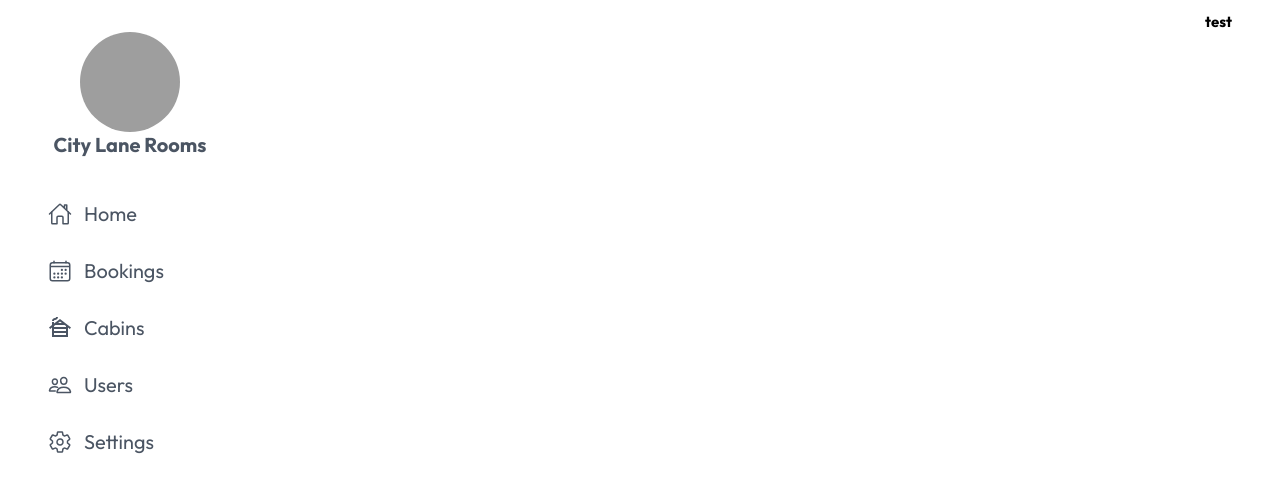
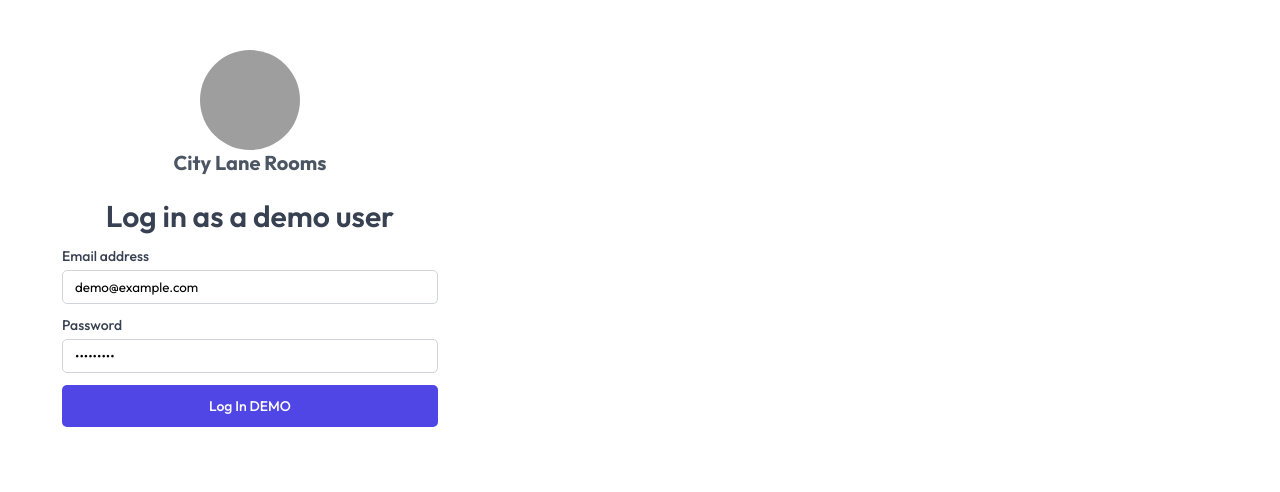
Before and after one commit to jovanlekic12/CityLane-Rooms, a React (Vite) app: page / in a window 1280 px wide. Shown: the top 492 px of the page. Built offline with nearby package versions, Linux system fonts and the light colour scheme; grey boxes are pictures that could not be loaded.

Commit message:
add demo login

```diff
--- /dev/null
+++ b/src/API/demoLogin.ts
@@ -0,0 +1,19 @@
+import { AuthResponse } from "@supabase/supabase-js";
+import { supabase } from "../supabase/supabase";
+
+type LogInProps = {
+  userEmail: string;
+  userPassword: string;
+};
+
+export async function logInUser({
+  userEmail,
+  userPassword,
+}: LogInProps): Promise<AuthResponse> {
+  const response = await supabase.auth.signInWithPassword({
+    email: userEmail,
+    password: userPassword,
+  });
+
+  return response;
+}
--- a/src/App.css
+++ b/src/App.css
@@ -362,3 +362,47 @@ select:focus {
   font-size: 1.4rem;
   color: #b91c1c;
 }
+
+.login__container {
+  margin: 5rem auto;
+  width: 50rem;
+  display: flex;
+  flex-direction: column;
+  align-items: center;
+}
+
+.login__header {
+  font-size: 3rem;
+  font-weight: 600;
+  text-align: center;
+  line-height: 1.4;
+  color: #374151;
+  margin-top: 2rem;
+  margin-bottom: 1rem;
+}
+
+.login__form {
+  display: flex;
+  flex-direction: column;
+}
+
+.login__div {
+  display: flex;
+  flex-direction: column;
+  align-items: flex-start;
+  margin-bottom: 1.2rem;
+}
+
+.login__label {
+  font-weight: 500;
+  font-size: 1.4rem;
+  color: #374151;
+  margin-bottom: 0.5rem;
+}
+
+.login__div input {
+  border: 1px solid #d1d5db;
+  border-radius: 0.5rem;
+  padding: 0.8rem 1.2rem;
+  width: 35rem;
+}
--- a/src/App.tsx
+++ b/src/App.tsx
@@ -3,14 +3,32 @@ import { BrowserRouter, Route, Routes } from "react-router";
 import Layout from "./components/Layout";
 import Cabins from "./pages/Cabins/Cabins";
 import Settings from "./pages/Settings/Settings";
+import LogInForm from "./components/LogInForm";
+import { useEffect, useState } from "react";
 
 function App() {
+  const [token, setToken] = useState<string | null>(null);
+
+  if (token) {
+    sessionStorage.setItem("token", JSON.stringify(token));
+  }
+
+  useEffect(() => {
+    const stored = sessionStorage.getItem("token");
+    if (stored) {
+      setToken(JSON.parse(stored));
+    }
+  }, []);
+
+  console.log(token);
+
   return (
     <BrowserRouter>
       <Routes>
+        <Route index element={<LogInForm setToken={setToken} />} />
         <Route path="/" element={<Layout />}>
-          <Route path="cabins" element={<Cabins />} />
-          <Route path="settings" element={<Settings />} />
+          {token && <Route path="cabins" element={<Cabins />} />}
+          {token && <Route path="settings" element={<Settings />} />}
         </Route>
       </Routes>
     </BrowserRouter>
--- /dev/null
+++ b/src/components/LogInForm.tsx
@@ -0,0 +1,51 @@
+import { useNavigate } from "react-router";
+import { logInUser } from "../API/demoLogin";
+import Button from "./Button";
+import { Dispatch, SetStateAction } from "react";
+
+type LogInFormProps = {
+  setToken: Dispatch<SetStateAction<string | null>>;
+};
+
+export default function LogInForm({ setToken }: LogInFormProps) {
+  const userEmail = "demo@example.com";
+  const userPassword = "demo12345";
+
+  const navigate = useNavigate();
+
+  async function handleSubmit(e: React.FormEvent<HTMLFormElement>) {
+    e.preventDefault();
+    const { data, error } = await logInUser({ userEmail, userPassword });
+    if (error) {
+      console.error("Login failed:", error.message);
+    } else {
+      setToken(data.session?.access_token ?? null);
+      navigate("/cabins");
+    }
+  }
+
+  return (
+    <main className="login__container">
+      <div className="logo__div">
+        <img
+          src="https://city-lane-rooms.vercel.app/assets/logo-N6oXZ67_.jpg"
+          alt="logo image"
+          className="logo"
+        />
+        <h4 className="logo__header">City Lane Rooms</h4>
+      </div>
+      <h1 className="login__header">Log in as a demo user</h1>
+      <form className="login__form" onSubmit={handleSubmit}>
+        <div className="login__div">
+          <label className="login__label">Email address</label>
+          <input type="text" defaultValue={userEmail} readOnly />
+        </div>
+        <div className="login__div">
+          <label className="login__label">Password</label>
+          <input type="password" defaultValue={userPassword} readOnly />
+        </div>
+        <Button type="submit">Log In DEMO</Button>
+      </form>
+    </main>
+  );
+}
```
